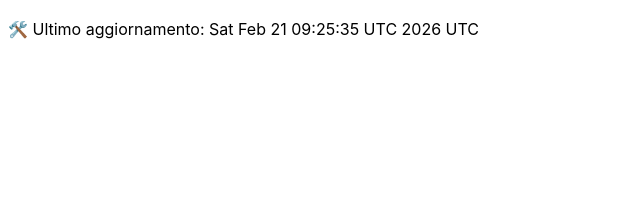
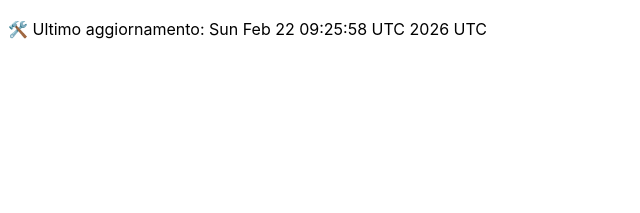
Before and after one commit to DanteTrb/DanteTrb.github.io, a Jekyll site: the page built from badges.md, in a window 1280 px wide. Shown: the top 213 px of the page, without its empty margins (0-640 px from the left). Built offline with Jekyll 4.4.1, drawn with Linux system fonts in a browser that asks for light colours; our own code applies the rules of GitHub Pages for plain Markdown files.

Commit message:
🛠️ Aggiornamento automatico badge

```diff
--- a/badges.md
+++ b/badges.md
@@ -1 +1 @@
-🛠️ Ultimo aggiornamento: Sat Feb 21 09:25:35 UTC 2026 UTC
+🛠️ Ultimo aggiornamento: Sun Feb 22 09:25:58 UTC 2026 UTC
```
